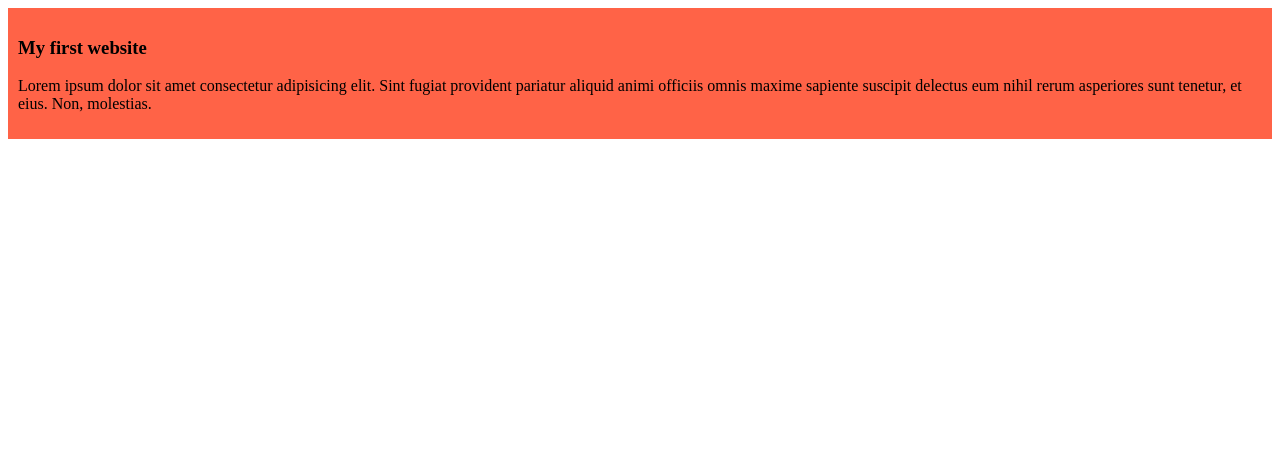
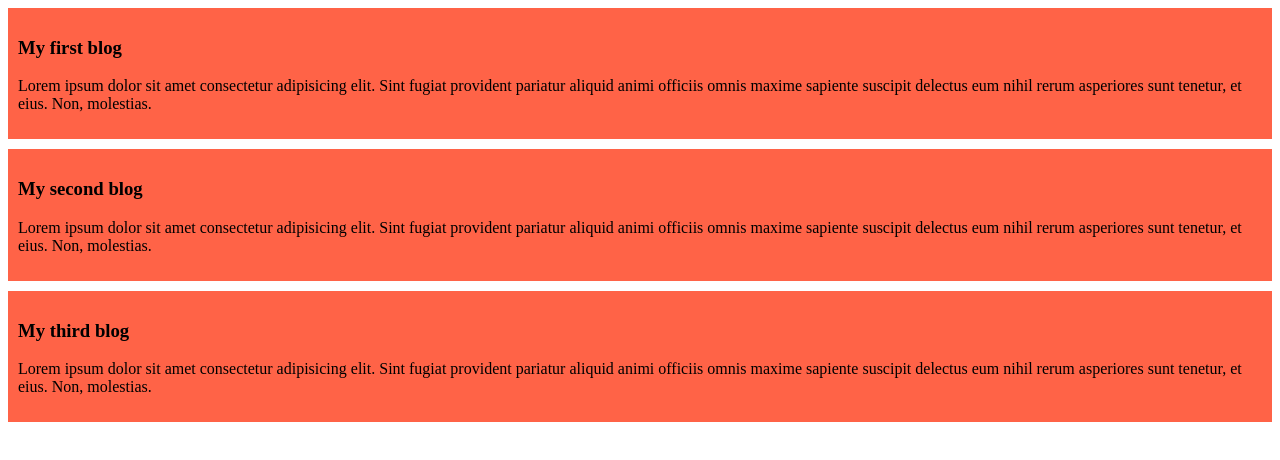
Before and after one commit to Istiak-Ahmed01/my-simple-website, a plain HTML site: page index.html in a window 1280 px wide. Drawn offline with Linux system fonts and the light colour scheme.

Commit message:
added the second and the third blog

```diff
--- a/index.html
+++ b/index.html
@@ -8,7 +8,15 @@
 </head>
 <body>
     <div>
-        <h3>My first website</h3>
+        <h3>My first blog</h3>
+        <p>Lorem ipsum dolor sit amet consectetur adipisicing elit. Sint fugiat provident pariatur aliquid animi officiis omnis maxime sapiente suscipit delectus eum nihil rerum asperiores sunt tenetur, et eius. Non, molestias.</p>
+    </div>
+    <div>
+        <h3>My second blog</h3>
+        <p>Lorem ipsum dolor sit amet consectetur adipisicing elit. Sint fugiat provident pariatur aliquid animi officiis omnis maxime sapiente suscipit delectus eum nihil rerum asperiores sunt tenetur, et eius. Non, molestias.</p>
+    </div>
+    <div>
+        <h3>My third blog</h3>
         <p>Lorem ipsum dolor sit amet consectetur adipisicing elit. Sint fugiat provident pariatur aliquid animi officiis omnis maxime sapiente suscipit delectus eum nihil rerum asperiores sunt tenetur, et eius. Non, molestias.</p>
     </div>
 </body>
--- a/styles/blog.css
+++ b/styles/blog.css
@@ -1,4 +1,5 @@
 div{
     background-color: tomato;
     padding: 10px;
+    margin-bottom:10px ;
 }
```
